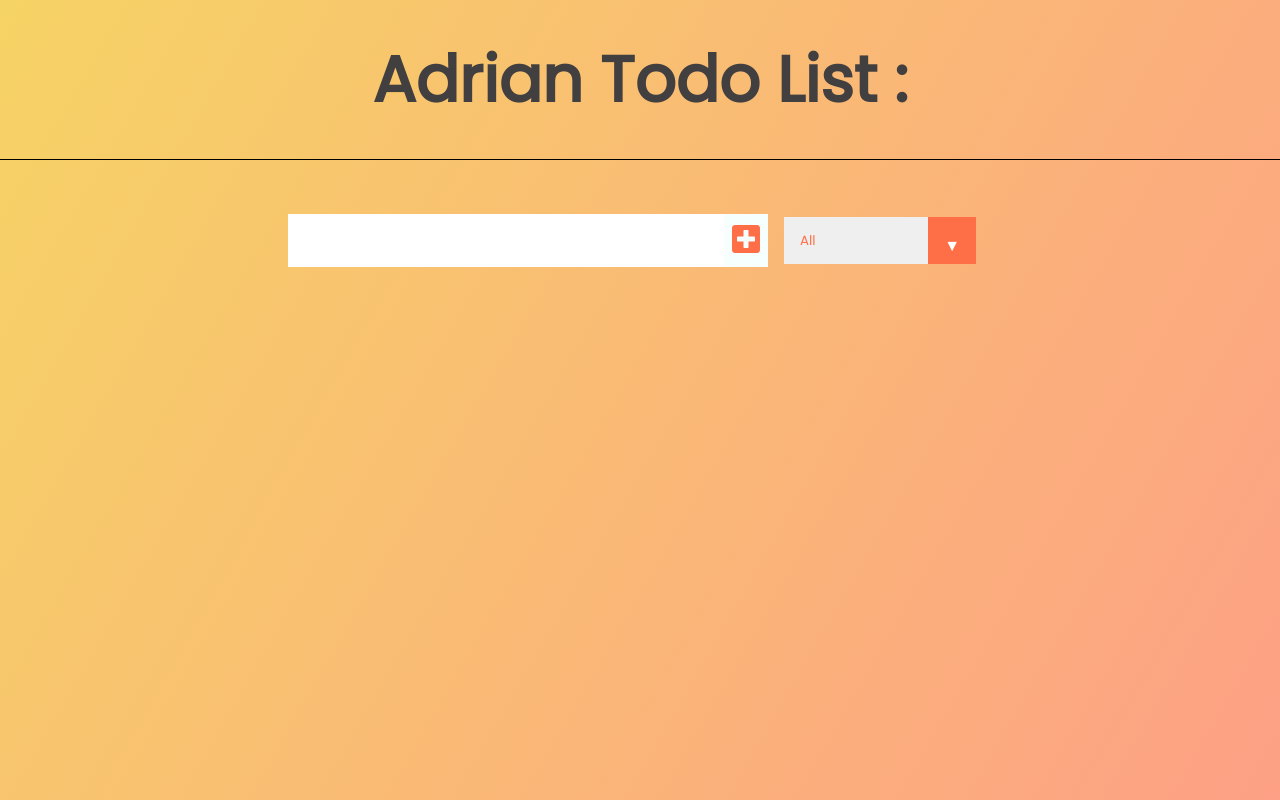
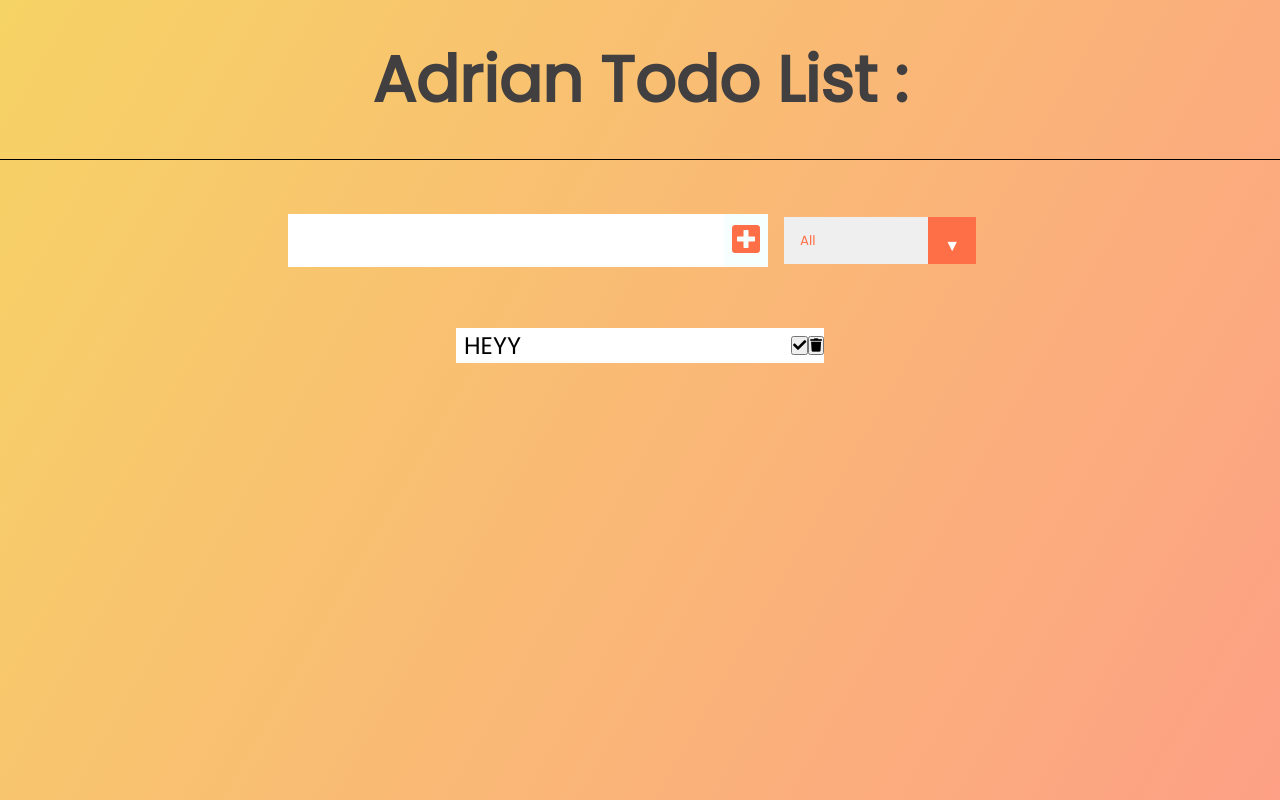
Before and after one commit to Adriantutuianu/to-do-project, a React (Create React App) app: page / in a window 1280 px wide. Built offline with nearby package versions, Linux system fonts and the light colour scheme.

Commit message:
Created buttons

```diff
--- /dev/null
+++ b/src/components/Todo.js
@@ -0,0 +1,17 @@
+import React from "react";
+
+const Todo = () => {
+  return (
+    <div className="todo">
+      <li className="todo-item">HEYY</li>
+      <button>
+        <i className="fas fa-check"></i>
+      </button>
+      <button>
+        <i className="fas fa-trash"></i>
+      </button>
+    </div>
+  );
+};
+
+export default Todo;
--- a/src/components/TodoList.js
+++ b/src/components/TodoList.js
@@ -1,9 +1,12 @@
 import React from "react";
+import Todo from "./Todo";
 
 const TodoList = () => {
   return (
     <div className="todo-container">
-      <ul className="todo-list"></ul>
+      <ul className="todo-list">
+        <Todo />
+      </ul>
     </div>
   );
 };
```
